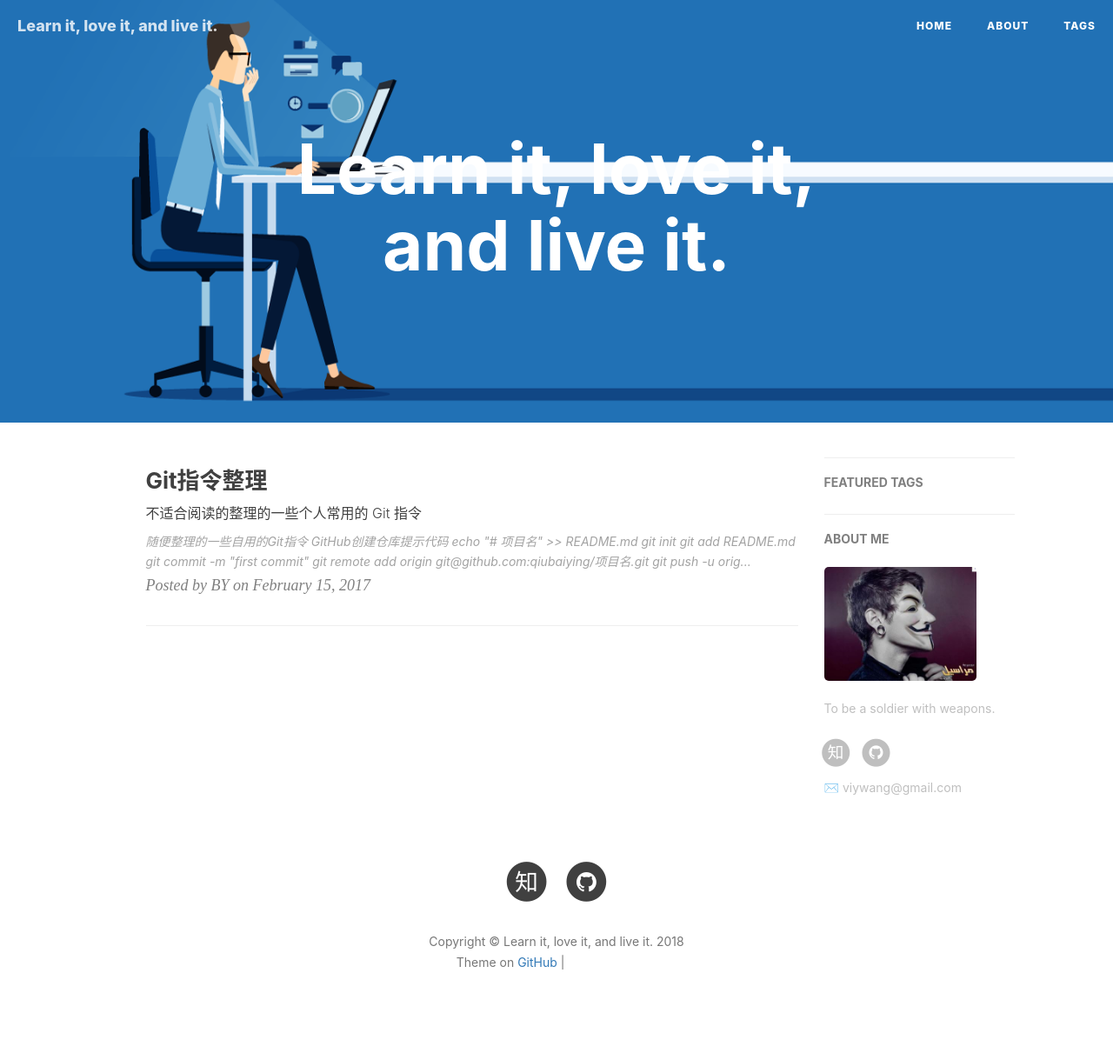
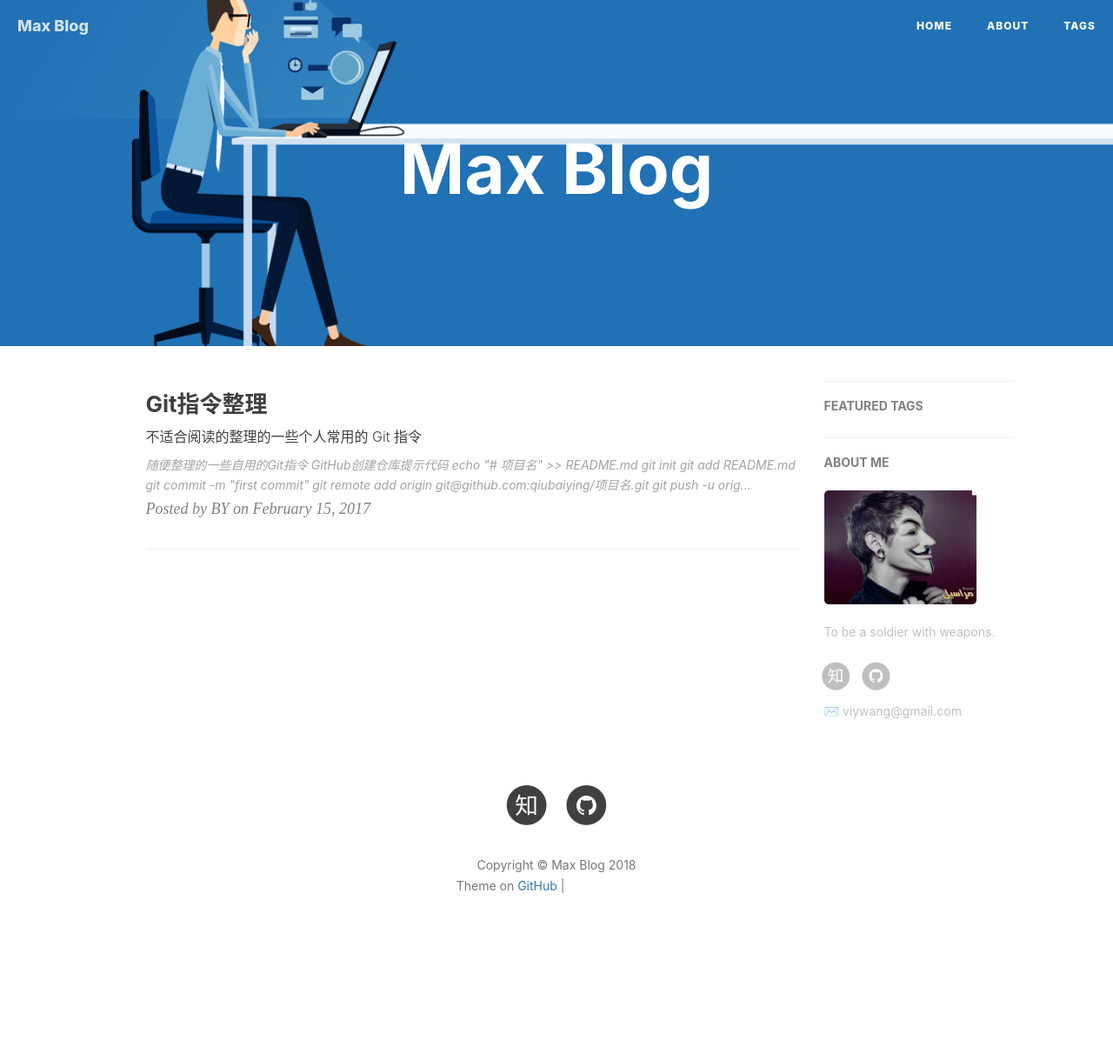
Before and after one commit to VVViy/VVViy.github.io, a Jekyll site: the page built from index.html, in a window 1280 px wide. Shown: the whole page at 87% size. Built offline with Jekyll 4.4.1, drawn with Linux system fonts in a browser that asks for light colours; nearby versions of some CDN libraries; the list of posts is cut into pages by our own code; comment, search, counter and statistics services are not loaded; after the commit the page ends 1123 px from its top, so only the background shows below that; grey boxes are pictures that could not be loaded.

Commit message:
Update _config.yml

```diff
--- a/_config.yml
+++ b/_config.yml
@@ -1,5 +1,5 @@
 # Site settings
-title: Learn it, love it, and live it. # Max Blog
+title: Max Blog
 SEOTitle: Max Blog
 header-img: img/post-header-work-man.png
 email: viywang@gmail.com
```
